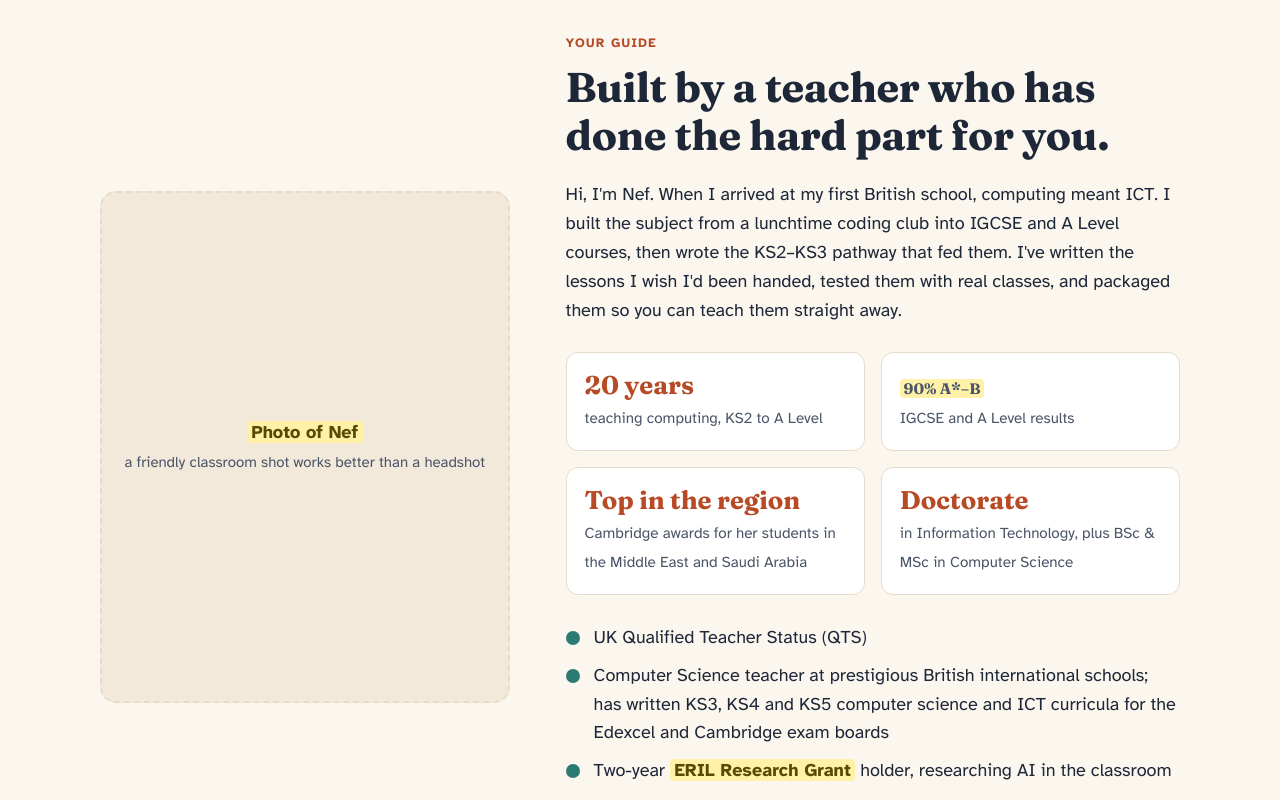
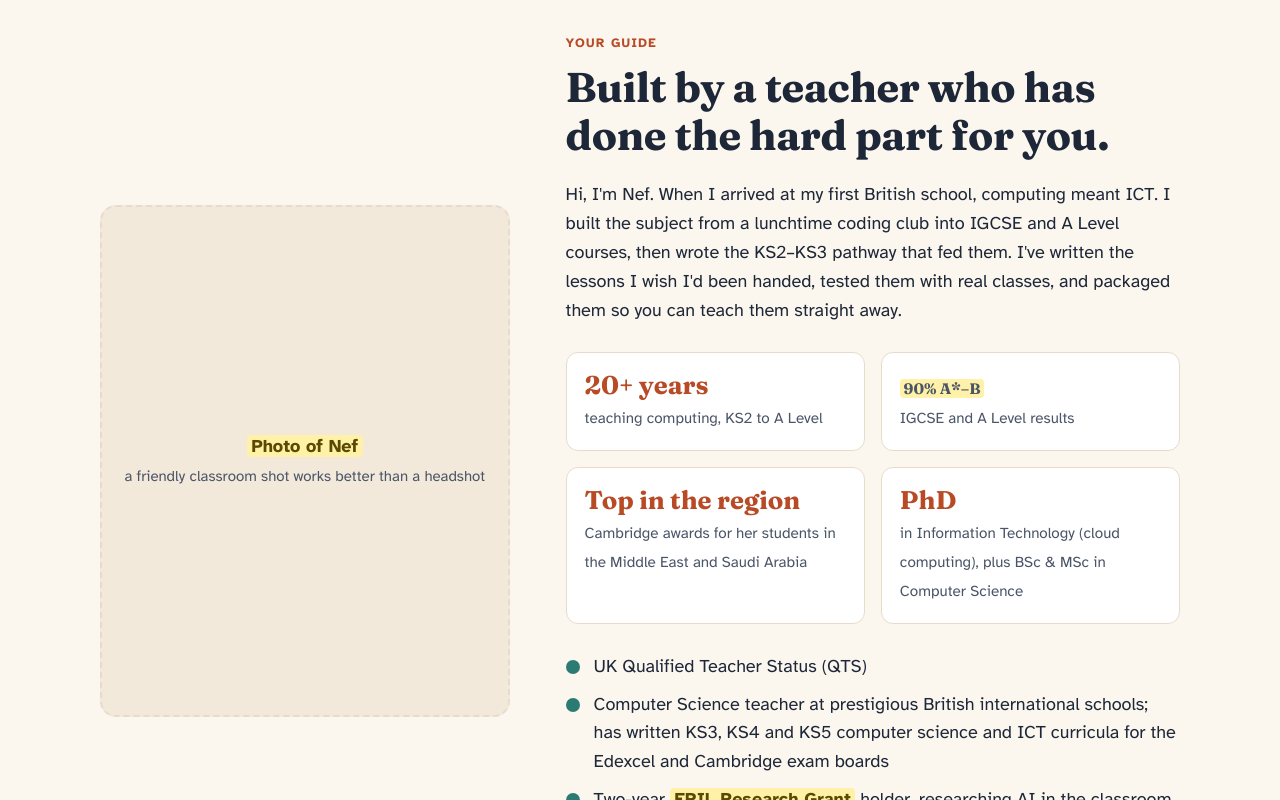
Before and after one commit to ComputingMadeTeachable/website, a plain HTML site: page index.html in a window 1280 px wide. Shown: the part 1478-2278 px from the top of the page. Drawn offline with Linux system fonts and the light colour scheme.

Commit message:
Match Bluesky bio: 20+ years, PhD (#2)
Claude-Session: https://claude.ai/code/session_01M82qtxFHGzdyu1r4EAnU9V

Co-authored-by: Claude <noreply@anthropic.com>

```diff
--- a/index.html
+++ b/index.html
@@ -4,7 +4,7 @@
 <meta charset="utf-8">
 <meta name="viewport" content="width=device-width, initial-scale=1">
 <title>Computing Made Teachable | Ready-to-teach KS3 computing lessons</title>
-<meta name="description" content="Ready-to-teach KS3 computing units for busy and non-specialist teachers: slides, workbooks and teacher notes, written by a computer science teacher with 20 years in British international schools. Download Lesson 1 free.">
+<meta name="description" content="Ready-to-teach KS3 computing units for busy and non-specialist teachers: slides, workbooks and teacher notes, written by a computer science teacher with 20+ years in British international schools. Download Lesson 1 free.">
 <link rel="canonical" href="https://www.computingmadeteachable.com/">
 <meta property="og:title" content="Computing Made Teachable">
 <meta property="og:description" content="Ready-to-teach KS3 computing lessons. Download Lesson 1 free.">
@@ -188,7 +188,7 @@
           <a class="btn btn-primary" href="#free-lesson">Download Lesson 1 free</a>
           <a class="btn btn-ghost" href="#unit">See the Year 8 unit</a>
         </div>
-        <p class="trust">Written by Dr Neferti Rolluqui: 20 years teaching computing in British international schools.</p>
+        <p class="trust">Written by Dr Neferti Rolluqui: 20+ years teaching computing in British international schools.</p>
       </div>
       <div class="mock" aria-hidden="true">
         <div class="sheet workbook"><b></b><i></i><i></i><i style="width:80%"></i><i></i><i style="width:60%"></i><i></i><i style="width:70%"></i></div>
@@ -226,10 +226,10 @@
         <h2>Built by a teacher who has done the hard part for you.</h2>
         <p>Hi, I'm Nef. When I arrived at my first British school, computing meant ICT. I built the subject from a lunchtime coding club into IGCSE and A Level courses, then wrote the KS2–KS3 pathway that fed them. I've written the lessons I wish I'd been handed, tested them with real classes, and packaged them so you can teach them straight away.</p>
         <div class="stats">
-          <div class="stat"><strong>20 years</strong><span>teaching computing, KS2 to A Level</span></div>
+          <div class="stat"><strong>20+ years</strong><span>teaching computing, KS2 to A Level</span></div>
           <div class="stat"><strong><span class="ph">90% A*–B</span></strong><span>IGCSE and A Level results</span></div>
           <div class="stat"><strong>Top in the region</strong><span>Cambridge awards for her students in the Middle East and Saudi Arabia</span></div>
-          <div class="stat"><strong>Doctorate</strong><span>in Information Technology, plus BSc &amp; MSc in Computer Science</span></div>
+          <div class="stat"><strong>PhD</strong><span>in Information Technology (cloud computing), plus BSc &amp; MSc in Computer Science</span></div>
         </div>
         <ul class="creds">
           <li>UK Qualified Teacher Status (QTS)</li>
```
